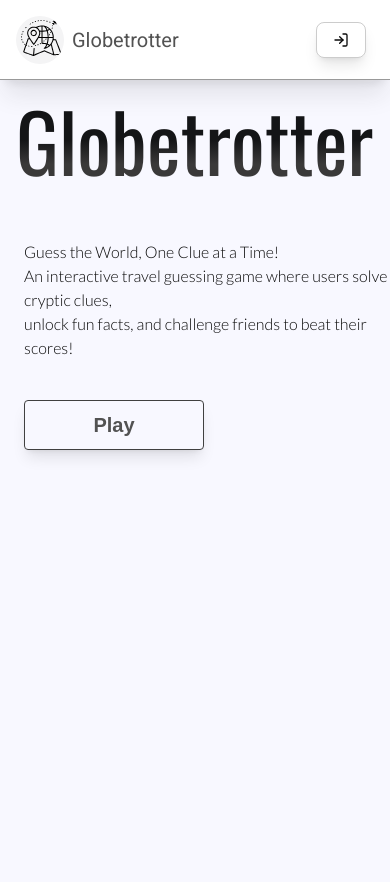
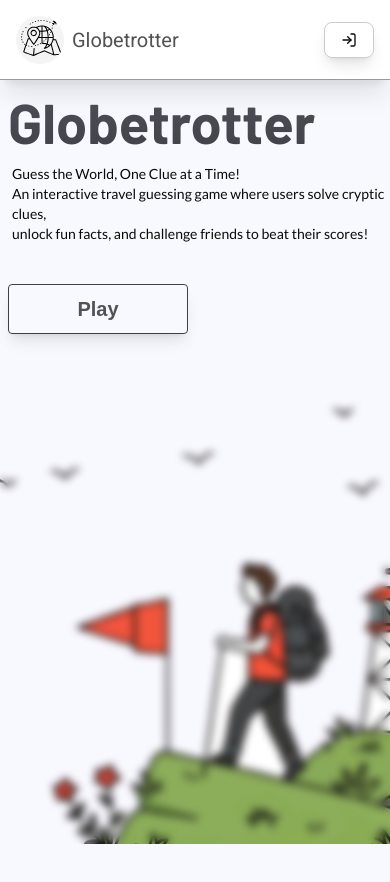
Before and after one commit to singhxayush/globetrotter-challenge, a Next.js app: page / in a window 390 px wide. Shown: the top 882 px of the page. Built offline with nearby package versions, Linux system fonts and the light colour scheme; no server answers; what tailwindcss-motion would draw is missing.

Commit message:
Landing page changes

```diff
--- a/src/app/globals.css
+++ b/src/app/globals.css
@@ -6,7 +6,7 @@ html,
 body,
 :root {
   height: 100%;
-  background: #000000;
+  background: #f8f8ff;
 }
 
 body {
--- a/src/app/page.tsx
+++ b/src/app/page.tsx
@@ -1,4 +1,4 @@
-import {Lato, Oswald, Roboto} from "next/font/google";
+import {Barlow, Lato, Roboto} from "next/font/google";
 import {Button} from "@/components/ui/button";
 import {auth, signOut} from "@/auth";
 import {cn} from "@/lib/utils";
@@ -6,10 +6,12 @@ import Image from "next/image";
 import {LogIn} from "lucide-react";
 import Link from "next/link";
 import {NavDropdown} from "@/components/NarDropdown";
+import HomepagePlayButton from "@/components/HomepagePlayButton";
 
-const Headerfont = Oswald({
-  subsets: ["cyrillic"],
-  weight: ["400"],
+const Headerfont = Barlow({
+  subsets: ["latin"],
+  weight: ["100", "300", "400", "700", "900"],
+  preload: true,
 });
 
 const fontRoboto = Roboto({
@@ -19,7 +21,7 @@ const fontRoboto = Roboto({
 
 const fontLato = Lato({
   subsets: ["latin"],
-  weight: ["100", "300"],
+  weight: ["100", "300", "400", "700", "900"],
 });
 
 const HomePage = async () => {
@@ -33,7 +35,7 @@ const HomePage = async () => {
   return (
     <main className="overflow-auto overflow-x-hidden">
       <nav
-        className="fixed top-0 left-0 right-0 z-50 w-full h-20 flex justify-between
+        className="fixed top-0 left-0 right-0 z-[2000] w-full h-20 flex justify-between
           items-center bg-white shadow-xl shadow-neutral-800/10 px-4 py-2
           motion-translate-y-in-[-200%] motion-ease motion-duration-500 border-b-[0.1pt] border-black/40"
       >
@@ -57,7 +59,7 @@ const HomePage = async () => {
         </div>
 
         {/* Right - DROPDOWN */}
-        <div className="mr-2">
+        <div className="mr-0 sm:mr-2">
           {session ? (
             <NavDropdown handleSignOut={handleSignOut} session={session} />
           ) : (
@@ -74,21 +76,12 @@ const HomePage = async () => {
         </div>
       </nav>
 
-      <section className="landing_section flex">
-        {/* <div className="w-full relative">
-          <Image
-            src="/landing.svg"
-            alt="landing"
-            width={0}
-            height={0}
-            className="absolute left-0  mt-20 md:w-[60%] md:opacity-100 opacity-10"
-          />
-        </div> */}
-
-        <div className="absolute left-4 top-20 flex flex-col gap-10">
+      <section className="landing_section relative overflow-hidden">
+        <div className="absolute z-10">
+          <div className="w-[100dvw] h-[100dvh] flex flex-col mt-20 items-start sm:ml-10 pl-2 backdrop-blur-sm sm:backdrop-blur-0">
             <h1
               className={cn(
-              "header_bg font-bold text-[5rem] motion-preset-focus-lg -motion-translate-y-in-25 motion-duration-[1s]",
+                "text-[3.5rem] sm:text-[5rem] font-semibold bg-gradient-to-b from-zinc-600 to-zinc-700 text-transparent bg-clip-text motion-preset-focus-lg -motion-translate-y-in-25 motion-duration-[1s]",
                 Headerfont.className
               )}
             >
@@ -97,30 +90,31 @@ const HomePage = async () => {
 
             <p
               className={cn(
-              "text-md ml-2 motion-preset-focus-lg motion-delay-[0.3s] -motion-translate-y-in-25 motion-duration-[1.2s]",
+                "text-sm sm:text-lg ml-1 mb-10 text-start motion-preset-focus-lg motion-delay-[0.3s] -motion-translate-y-in-25 motion-duration-[1.2s]",
                 fontLato.className
               )}
               style={{fontWeight: "0.1pt"}}
             >
               Guess the World, One Clue at a Time!
               <br />
-            An interactive travel guessing game where users solve cryptic clues,
+              An interactive travel guessing game where users solve cryptic
+              clues,
               <br />
               unlock fun facts, and challenge friends to beat their scores!
             </p>
 
-          <Link href={"/game"}>
-            <Button
-              type="submit"
-              className="border-spacing-4 border-[1pt] border-neutral-700
-                w-[180px] h-[50px] group-hover text-neutral-600 bg-transparent hover:bg-[#F8F8FF/10]
-                px-4 py-2 hover:cursor-pointer shadow-lg hover:bg-white-500 active:shadow-none
-                shadow-white-400/30 active:bg-white-700 transition-all active:scale-[0.99] text-xl
-                font-bold rounded-sm ml-2 motion-preset-focus-lg motion-delay-[0.6s] -motion-translate-y-in-25 motion-duration-[1.2s]"
-            >
-              Play
-            </Button>
-          </Link>
+            <HomepagePlayButton />
+          </div>
+        </div>
+
+        <div className="absolute -bottom-20 -right-36">
+          <Image
+            src="/landing.svg"
+            alt="landing"
+            width={1000}
+            height={1000}
+            className="scale-x-[-1.4] scale-y-[1.4] sm:scale-x-[-0.85] sm:scale-y-[0.85] pointer-events-none"
+          />
         </div>
       </section>
       <section className="landing_section"></section>
@@ -130,13 +124,3 @@ const HomePage = async () => {
 };
 
 export default HomePage;
-
-{
-  /* <Image
-                  src={session?.user?.image || "/profile.svg"}
-                  width={40}
-                  height={40}
-                  alt={session?.user?.name || "Profile"}
-                  className="rounded-full cursor-pointer bg-neutral-200"
-                /> */
-}
--- /dev/null
+++ b/src/components/HomepagePlayButton.tsx
@@ -0,0 +1,25 @@
+"use client";
+
+import React from "react";
+import {Button} from "./ui/button";
+
+const HomepagePlayButton = () => {
+  const handleButtonClick = () => {
+    window.location.href = "/game";
+  };
+  return (
+    <Button
+      onClick={handleButtonClick}
+      type="submit"
+      className="border-spacing-4 border-[0.7pt] border-neutral-700 sm:ml-1
+                    w-[180px] h-[50px] group-hover text-neutral-600 bg-transparent hover:bg-[#F8F8FF/10]
+                    px-4 py-2 hover:cursor-pointer shadow-lg hover:bg-white-500 active:shadow-none
+                    shadow-white-400/30 active:bg-white-700 transition-all active:scale-[0.99] text-xl backdrop-blur-sm
+                    font-bold rounded-sm motion-preset-focus-lg motion-delay-[0.6s] -motion-translate-y-in-25 motion-duration-[1.2s]"
+    >
+      Play
+    </Button>
+  );
+};
+
+export default HomepagePlayButton;
--- a/src/components/NarDropdown.tsx
+++ b/src/components/NarDropdown.tsx
@@ -67,7 +67,7 @@ export function NavDropdown({handleSignOut, session}: NavDropdownPros) {
           </svg>
         </Button>
       </DropdownMenuTrigger>
-      <DropdownMenuContent className="w-[100dvw] sm:w-56 mt-5">
+      <DropdownMenuContent className="w-[100dvw] sm:w-56 mt-[18px] z-[2000] mr-2 rounded-none">
         <DropdownMenuLabel>{session?.user?.name}</DropdownMenuLabel>
         <DropdownMenuSeparator />
         <DropdownMenuGroup>
```
Also changed, not shown: public/landing.svg. Lines whose indentation alone changed are shown as unchanged.
